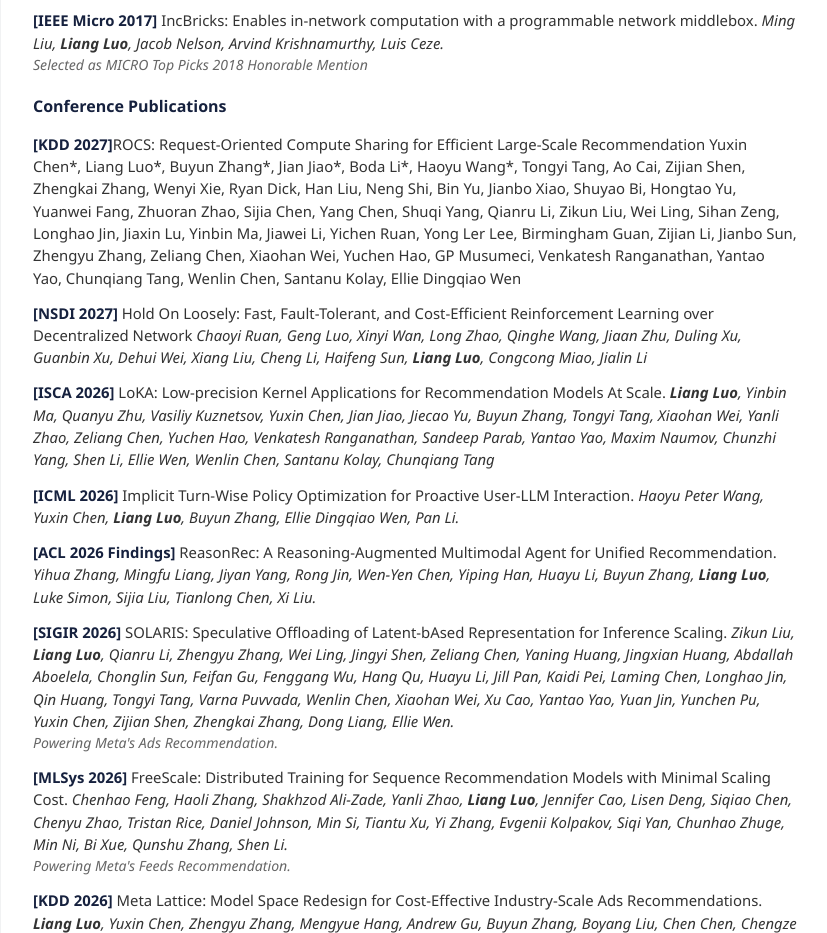
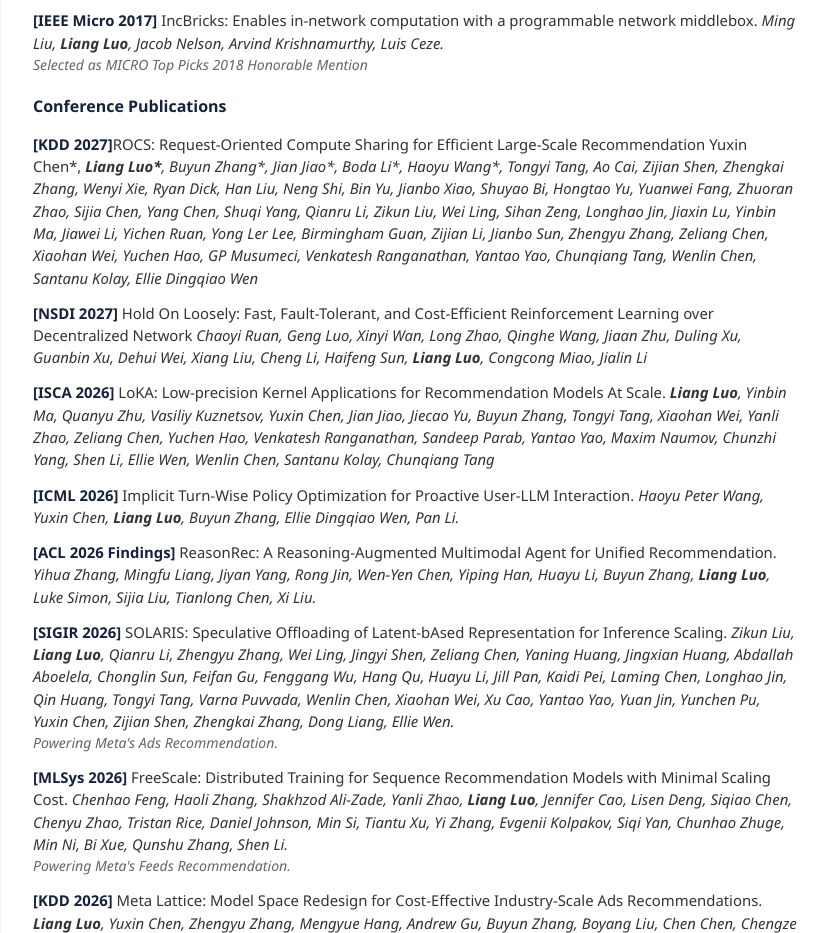
Before and after one commit to liangluo1/liangluo1.github.io, a plain HTML site: page index.html in a window 1280 px wide. Shown: the part 1826-2759 px from the top of the page, without its empty margins (225-1052 px from the left). Drawn offline with Linux system fonts and the light colour scheme.

Commit message:
Formatting

```diff
--- a/index.html
+++ b/index.html
@@ -179,7 +179,7 @@
 
     <h3 style="font-size:1rem; margin: 1.2rem 0 0.8rem; color:var(--accent);">Conference Publications</h3>
     <ul class="pub-list">
-      <li><span class="pub-venue">[KDD 2027]</span>ROCS: Request-Oriented Compute Sharing for Efficient Large-Scale Recommendation <em></em>Yuxin Chen*, Liang Luo*, Buyun Zhang*, Jian Jiao*, Boda Li*, Haoyu Wang*, Tongyi Tang, Ao Cai, Zijian Shen, Zhengkai Zhang, Wenyi Xie, Ryan Dick, Han Liu, Neng Shi, Bin Yu, Jianbo Xiao, Shuyao Bi, Hongtao Yu, Yuanwei Fang, Zhuoran Zhao, Sijia Chen, Yang Chen, Shuqi Yang, Qianru Li, Zikun Liu, Wei Ling, Sihan Zeng, Longhao Jin, Jiaxin Lu, Yinbin Ma, Jiawei Li, Yichen Ruan, Yong Ler Lee, Birmingham Guan, Zijian Li, Jianbo Sun, Zhengyu Zhang, Zeliang Chen, Xiaohan Wei, Yuchen Hao, GP Musumeci, Venkatesh Ranganathan, Yantao Yao, Chunqiang Tang, Wenlin Chen, Santanu Kolay, Ellie Dingqiao Wen </em></li>
+      <li><span class="pub-venue">[KDD 2027]</span>ROCS: Request-Oriented Compute Sharing for Efficient Large-Scale Recommendation <em></em>Yuxin Chen*, <em><strong>Liang Luo*</strong>, Buyun Zhang*, Jian Jiao*, Boda Li*, Haoyu Wang*, Tongyi Tang, Ao Cai, Zijian Shen, Zhengkai Zhang, Wenyi Xie, Ryan Dick, Han Liu, Neng Shi, Bin Yu, Jianbo Xiao, Shuyao Bi, Hongtao Yu, Yuanwei Fang, Zhuoran Zhao, Sijia Chen, Yang Chen, Shuqi Yang, Qianru Li, Zikun Liu, Wei Ling, Sihan Zeng, Longhao Jin, Jiaxin Lu, Yinbin Ma, Jiawei Li, Yichen Ruan, Yong Ler Lee, Birmingham Guan, Zijian Li, Jianbo Sun, Zhengyu Zhang, Zeliang Chen, Xiaohan Wei, Yuchen Hao, GP Musumeci, Venkatesh Ranganathan, Yantao Yao, Chunqiang Tang, Wenlin Chen, Santanu Kolay, Ellie Dingqiao Wen </em></li>
       <li><span class="pub-venue">[NSDI 2027]</span> Hold On Loosely: Fast, Fault-Tolerant, and Cost-Efficient Reinforcement Learning over Decentralized Network <em>Chaoyi Ruan, Geng Luo, Xinyi Wan, Long Zhao, Qinghe Wang, Jiaan Zhu, Duling Xu, Guanbin Xu, Dehui Wei, Xiang Liu, Cheng Li, Haifeng Sun, <strong>Liang Luo</strong>, Congcong Miao, Jialin Li</em></li>
       <li><span class="pub-venue">[ISCA 2026]</span> LoKA: Low-precision Kernel Applications for Recommendation Models At Scale. <em><strong>Liang Luo</strong>, Yinbin Ma, Quanyu Zhu, Vasiliy Kuznetsov, Yuxin Chen, Jian Jiao, Jiecao Yu, Buyun Zhang, Tongyi Tang, Xiaohan Wei, Yanli Zhao, Zeliang Chen, Yuchen Hao, Venkatesh Ranganathan, Sandeep Parab, Yantao Yao, Maxim Naumov, Chunzhi Yang, Shen Li, Ellie Wen, Wenlin Chen, Santanu Kolay, Chunqiang Tang</em></li>
       <li><span class="pub-venue">[ICML 2026]</span> Implicit Turn-Wise Policy Optimization for Proactive User-LLM Interaction. <em>Haoyu Peter Wang, Yuxin Chen, <strong>Liang Luo</strong>, Buyun Zhang, Ellie Dingqiao Wen, Pan Li.</em></li>
```
